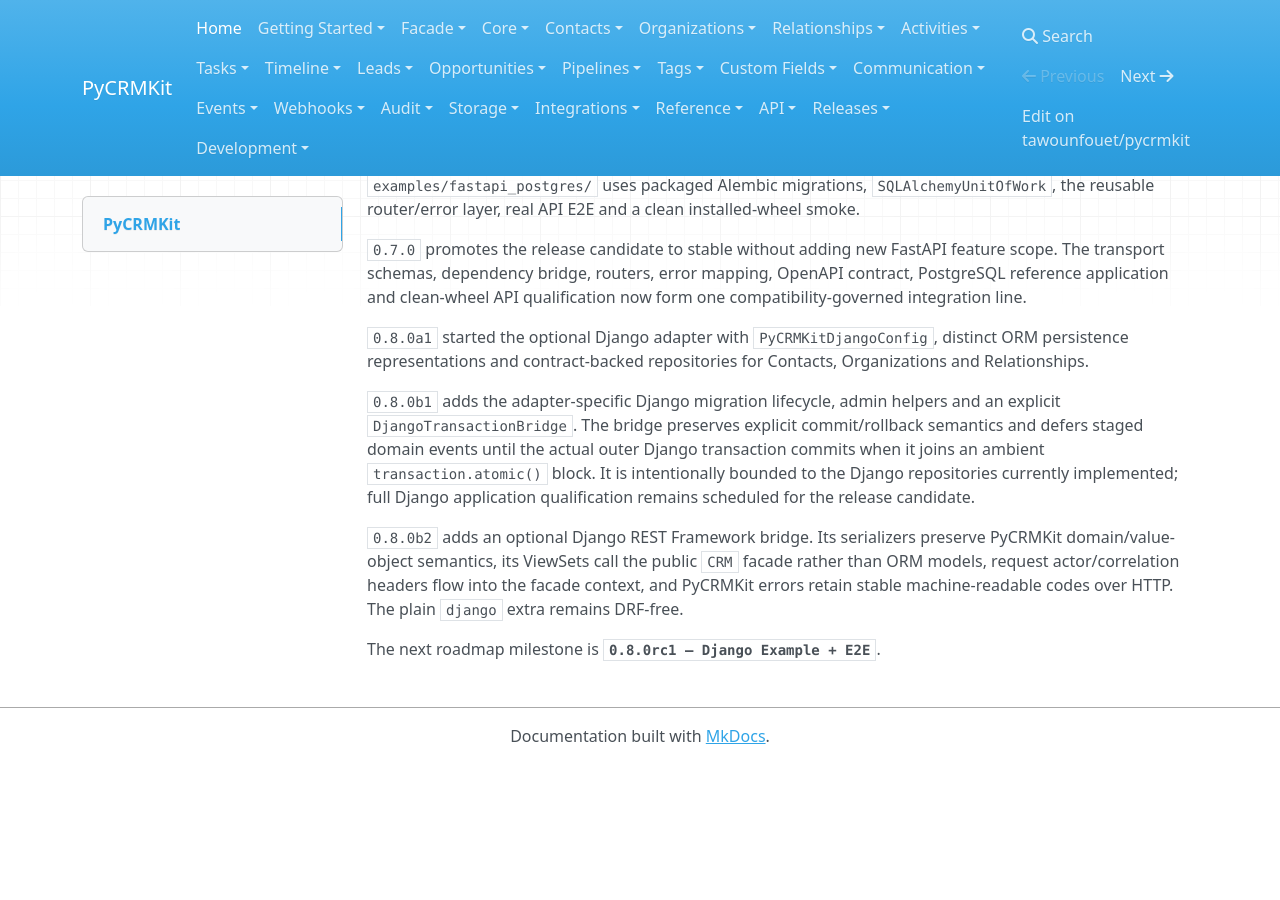
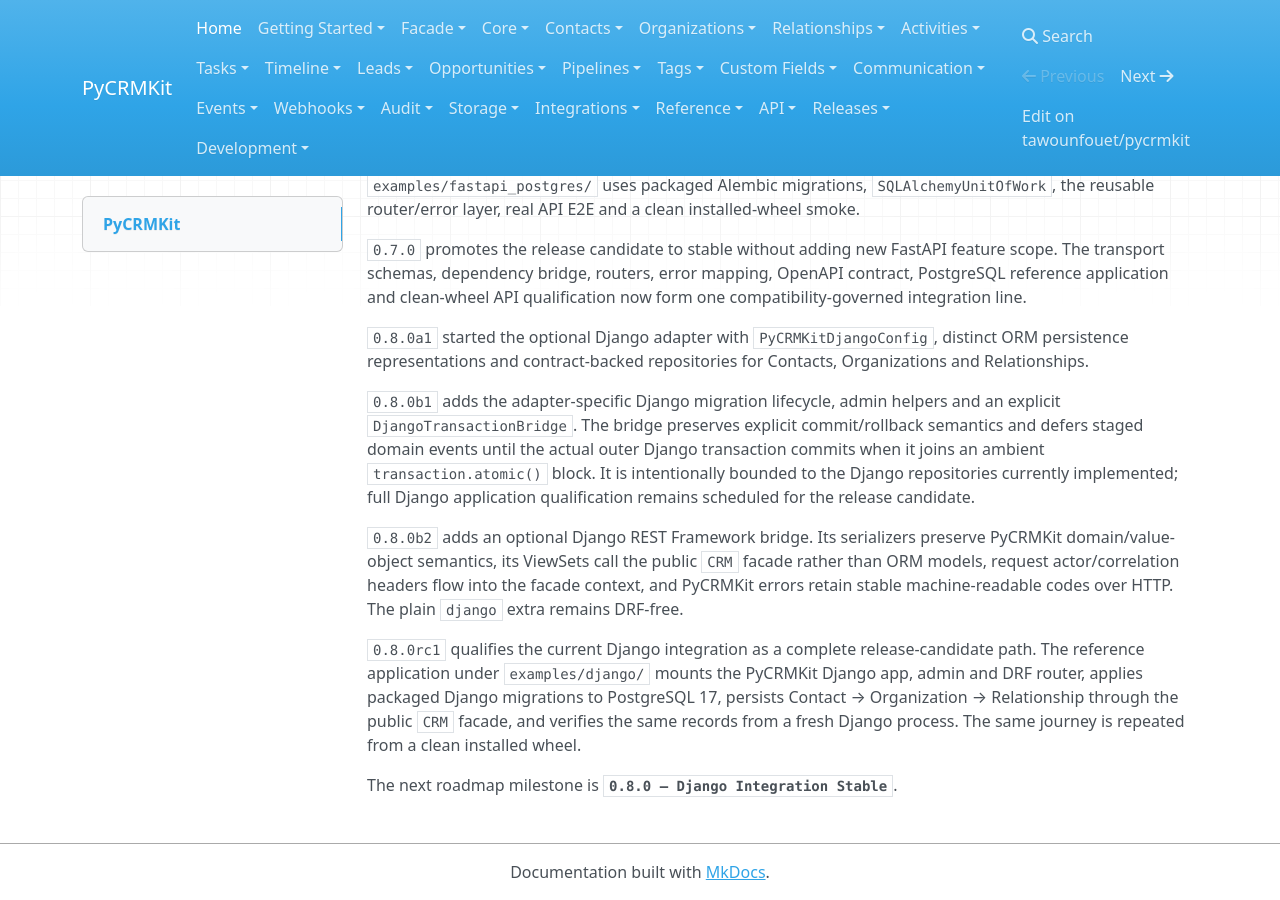
Before and after one commit to tawounfouet/pycrmkit, an MkDocs documentation site: the page built from docs/index.md, in a window 1280 px wide and 900 px high, scrolled down 1375 px. Built offline with MkDocs 1.6.1, drawn with Linux system fonts in a browser that asks for light colours; nearby versions of some CDN libraries; before the commit the page ends 2139 px from its top, so only the background shows below that; some of the changed text lies outside the part shown.

Commit message:
docs: describe Django release candidate

```diff
--- a/docs/index.md
+++ b/docs/index.md
@@ -3,7 +3,7 @@
 PyCRMKit is a modular, headless Python CRM domain framework.
 
 The current stable version is **`0.7.0 — FastAPI Integration Stable`**.
-The latest integration prerelease is **`0.8.0b2 — Optional DRF`**.
+The latest integration prerelease is **`0.8.0rc1 — Django Example + E2E`**.
 The stable `0.1`–`0.5` CRM Core, Activity/Timeline, Sales, Communication,
 and Eventing/Webhooks contracts are compatibility-governed:
 
@@ -88,4 +88,6 @@
 
 `0.8.0b2` adds an optional Django REST Framework bridge. Its serializers preserve PyCRMKit domain/value-object semantics, its ViewSets call the public `CRM` facade rather than ORM models, request actor/correlation headers flow into the facade context, and PyCRMKit errors retain stable machine-readable codes over HTTP. The plain `django` extra remains DRF-free.
 
-The next roadmap milestone is **`0.8.0rc1 — Django Example + E2E`**.
+`0.8.0rc1` qualifies the current Django integration as a complete release-candidate path. The reference application under `examples/django/` mounts the PyCRMKit Django app, admin and DRF router, applies packaged Django migrations to PostgreSQL 17, persists Contact → Organization → Relationship through the public `CRM` facade, and verifies the same records from a fresh Django process. The same journey is repeated from a clean installed wheel.
+
+The next roadmap milestone is **`0.8.0 — Django Integration Stable`**.
```
